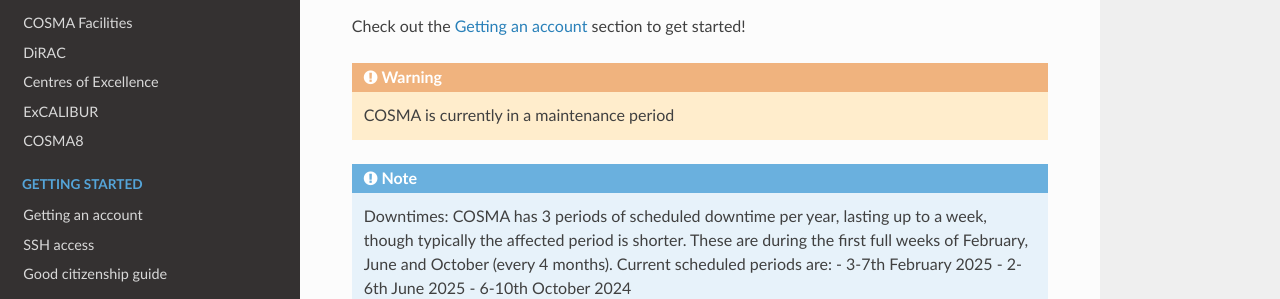
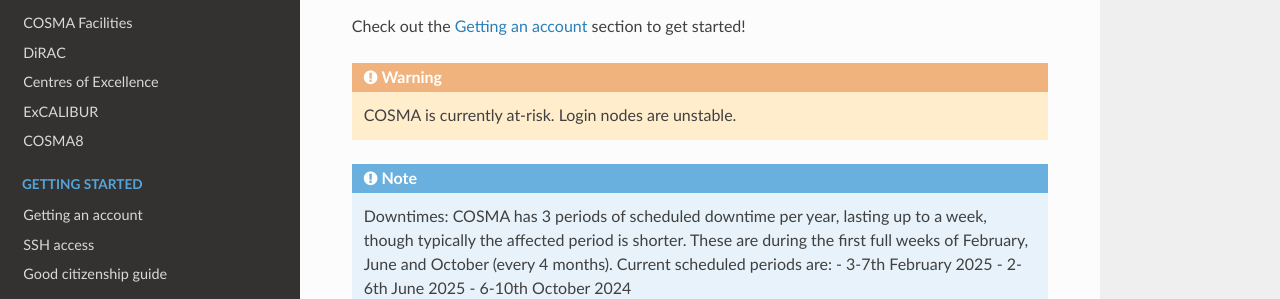
Before and after one commit to agb32/cosmadoc, a Sphinx documentation site: the page built from docs/source/index.rst, in a window 1280 px wide and 900 px high. Shown: the part 265-564 px from the top of the window. Built offline with Sphinx 7.4.7 and the Read the Docs theme 3.1.0, drawn with Linux system fonts in a browser that asks for light colours.

Commit message:
status-updated

```diff
--- a/docs/source/index.rst
+++ b/docs/source/index.rst
@@ -10,7 +10,7 @@
 
 .. warning::
 
-   COSMA is currently in a maintenance period
+   COSMA is currently at-risk.  Login nodes are unstable.
 
 .. note::
 
```
